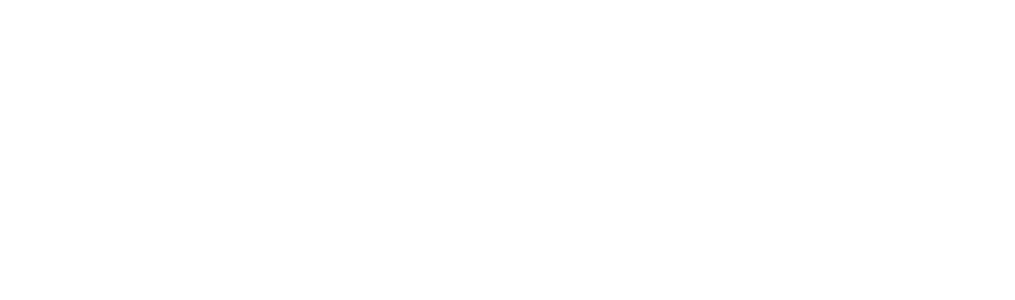
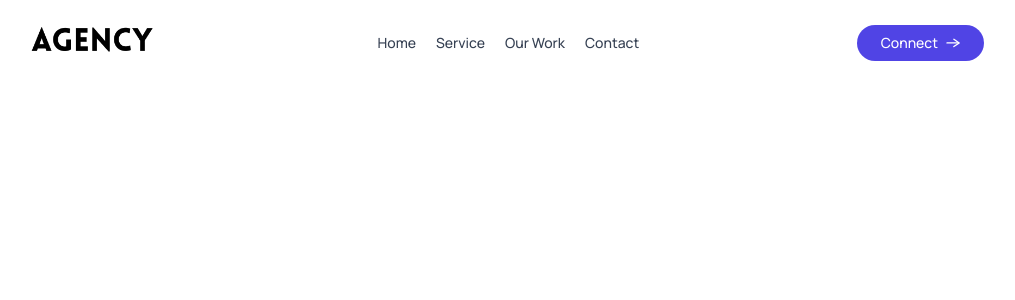
Before and after one commit to anandkumardev/agency, a React (Vite) app: page / in a window 1280 px wide. Shown: the top 300 px of the page, without its empty margins (136-1151 px from the left). Built offline with nearby package versions, Linux system fonts and the light colour scheme.

Commit message:
add navbar

```diff
--- a/src/App.jsx
+++ b/src/App.jsx
@@ -1,6 +1,13 @@
+import { useState } from "react";
+import Navbar from "./components/Navbar";
+
 function App() {
+  const [theme, setTheme] = useState('light')
+
   return (
-    <></>
+   <div className="dark:bg-black relative">
+    <Navbar theme={theme} setTheme={setTheme}/>
+   </div>
   );
 }
 export default App;
```
